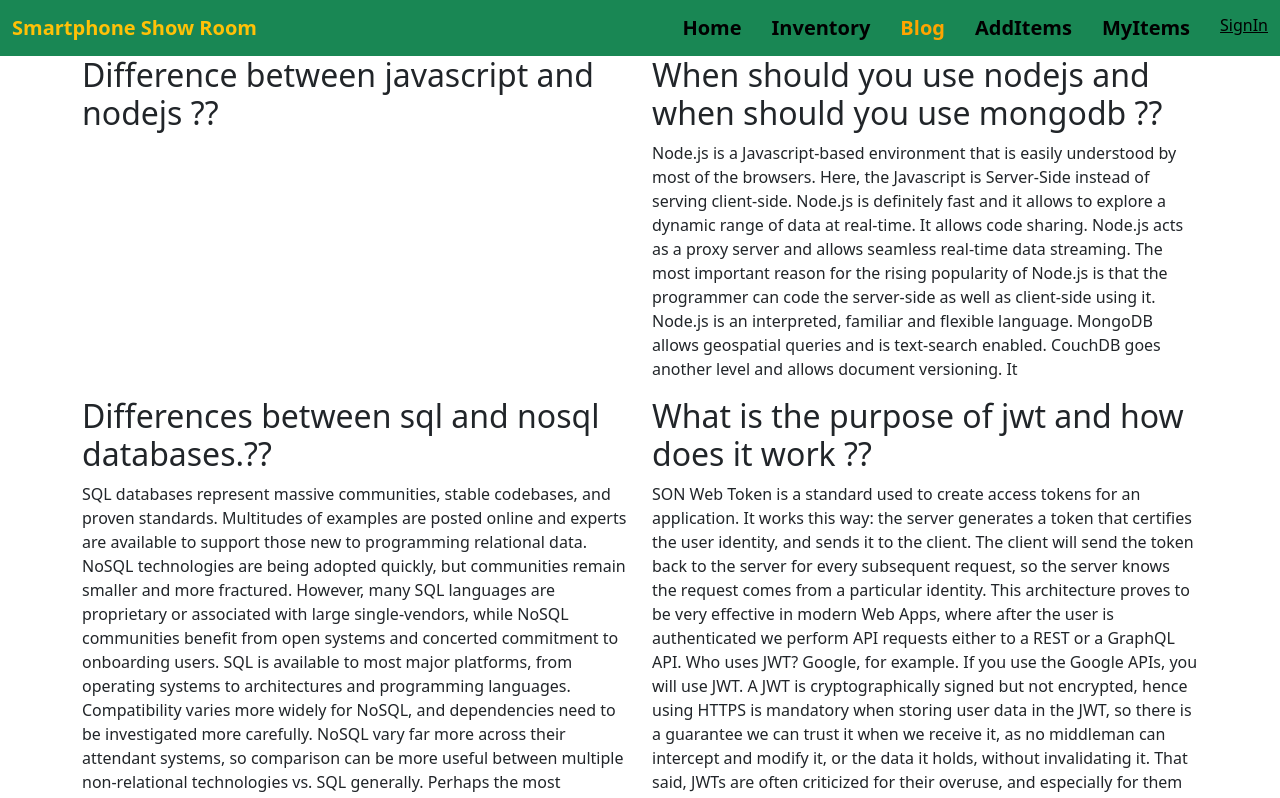
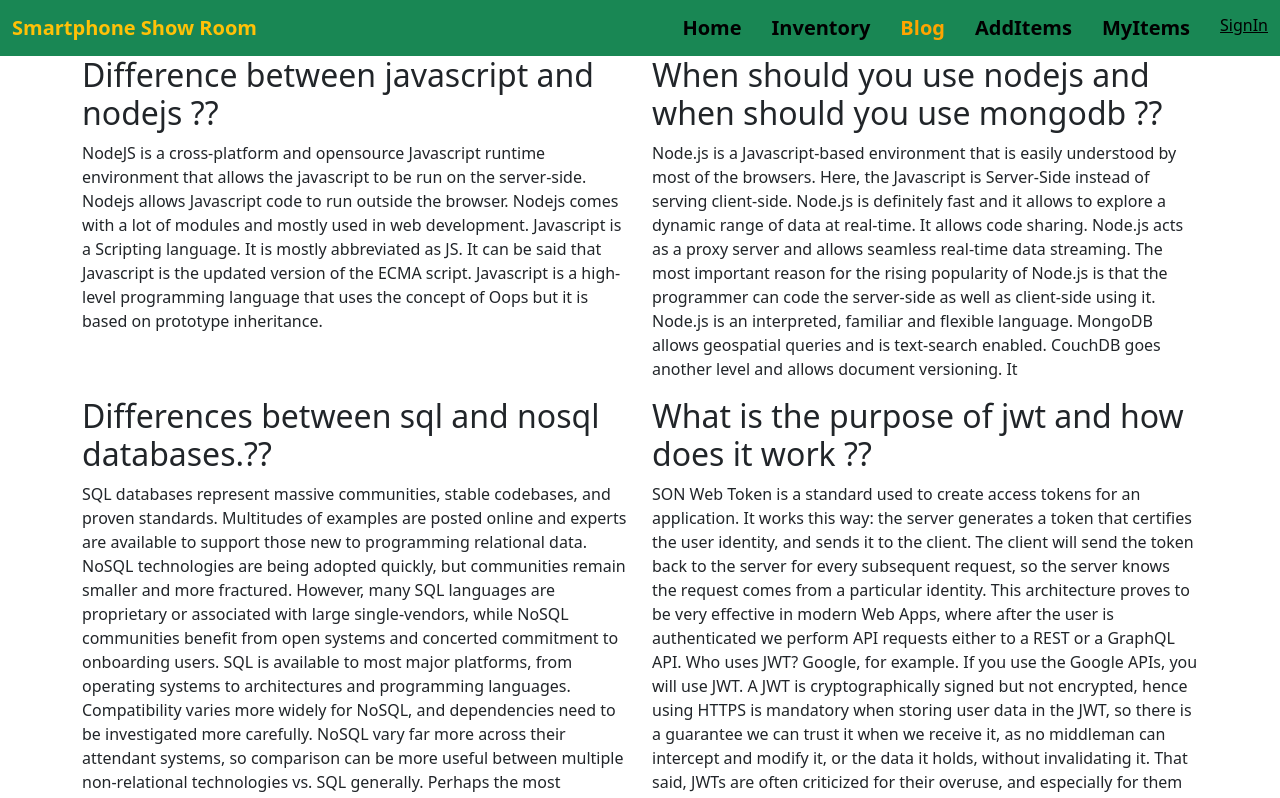
Before and after one commit to Asrafuddinbasir55/assignment-elevent, a React (Create React App) app: page /blog in a window 1280 px wide. Shown: the top 798 px of the page. Built offline with nearby package versions, Linux system fonts and the light colour scheme; no server answers.

Commit message:
second commit

```diff
--- a/src/components/Blog/Blog.js
+++ b/src/components/Blog/Blog.js
@@ -9,6 +9,14 @@
                     <Col md="6">
                     <h2>Difference between javascript and nodejs ??</h2>
                     <p>
+                    NodeJS is a cross-platform and opensource Javascript runtime environment
+    that allows the javascript to be run on the server-side. Nodejs allows
+    Javascript code to run outside the browser. Nodejs comes with a lot of
+    modules and mostly used in web development. Javascript is a Scripting
+    language. It is mostly abbreviated as JS. It can be said that Javascript is
+    the updated version of the ECMA script. Javascript is a high-level
+    programming language that uses the concept of Oops but it is based on
+    prototype inheritance.
                         </p>
                     </Col>
                     <Col md="6">
```
